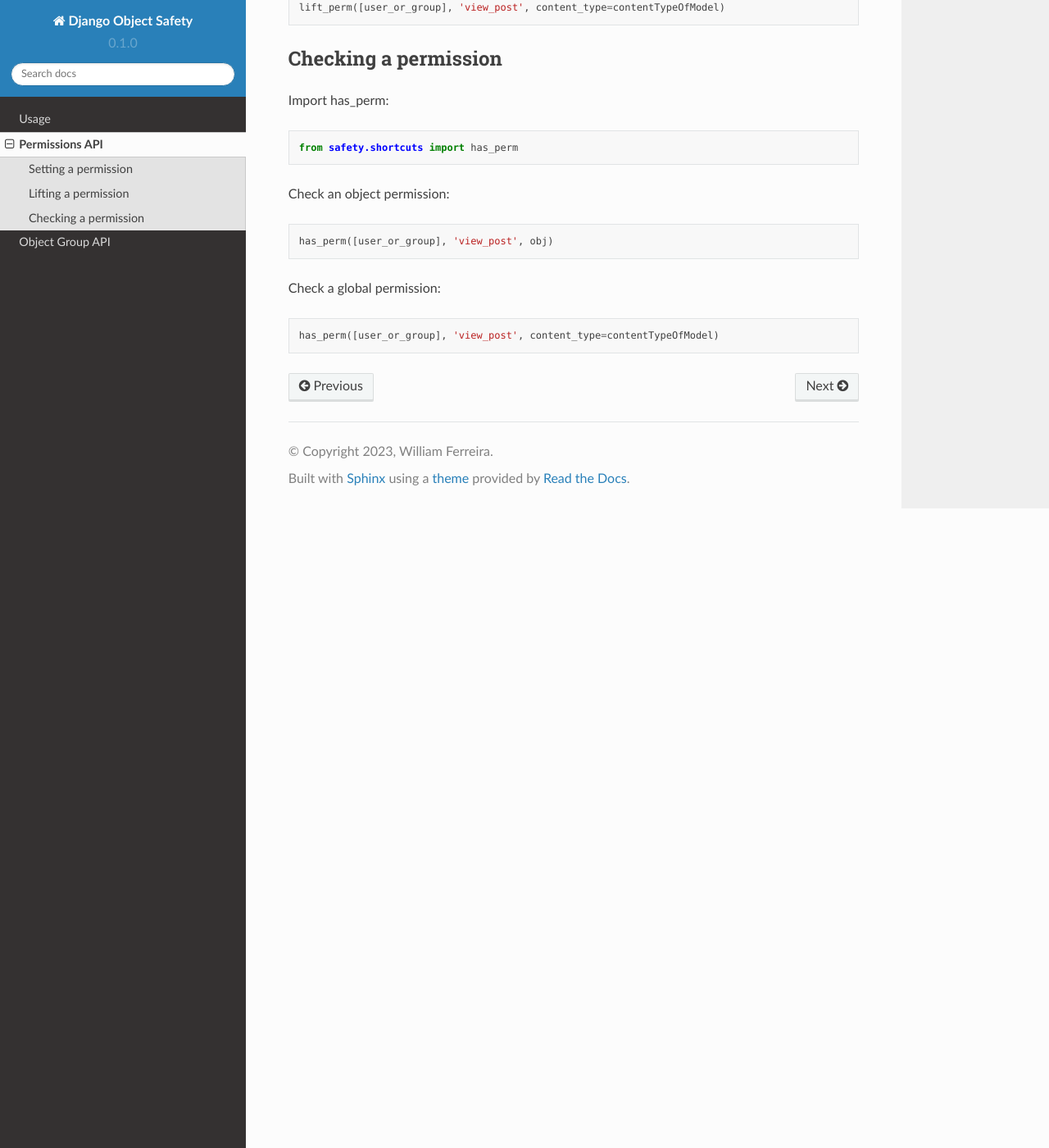
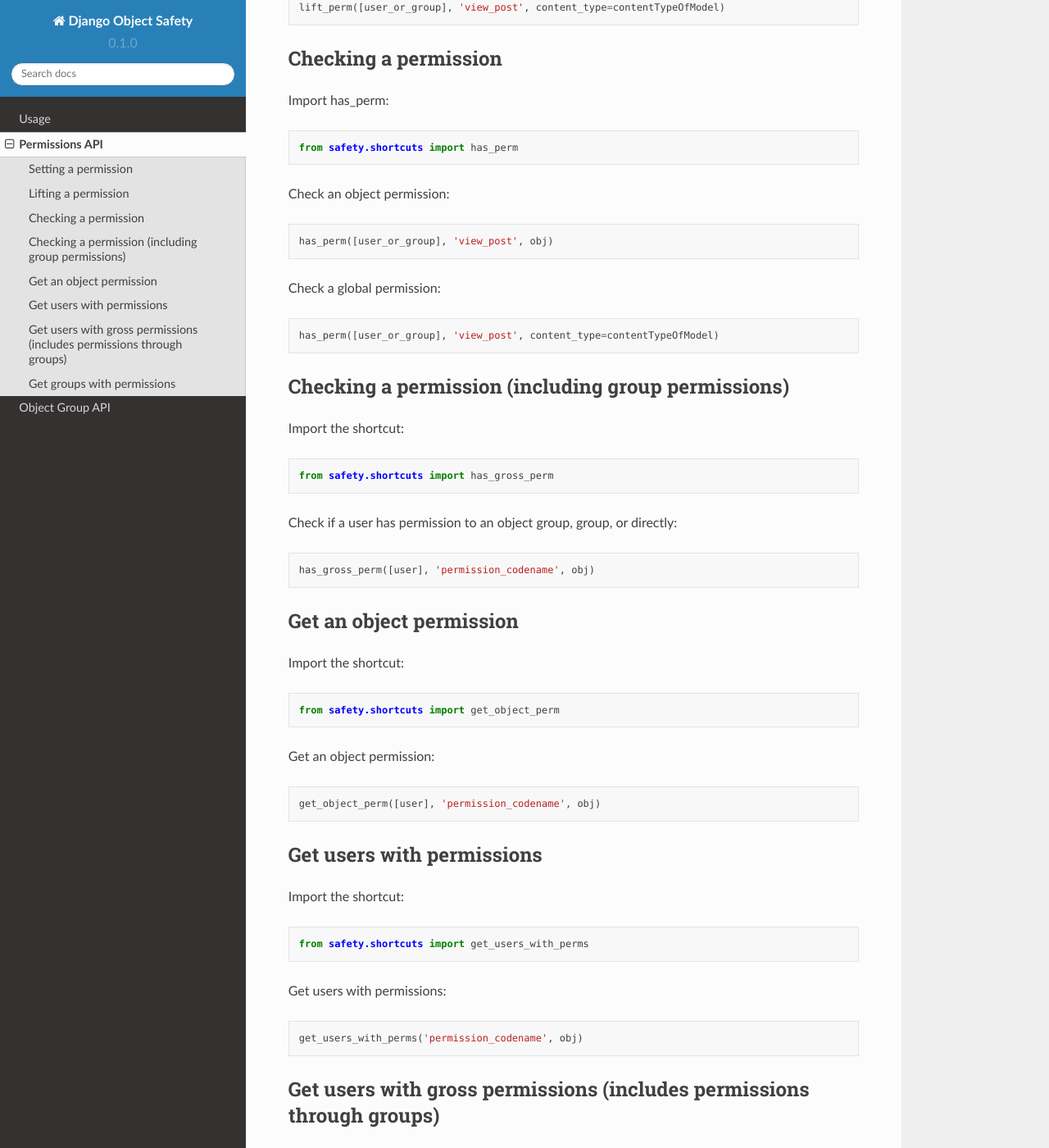
Before and after one commit to storm-sft/django-object-safety-docs, a Sphinx documentation site: the page built from docs/source/permissions_api.rst, in a window 1280 px wide and 1400 px high, scrolled down 906 px. Shown: the whole window at 82% size. Built offline with Sphinx 7.4.7 and the Read the Docs theme 2.0.0, drawn with Linux system fonts in a browser that asks for light colours; some of the changed text lies outside the part shown.

Commit message:
Document new features

```diff
--- a/docs/source/permissions_api.rst
+++ b/docs/source/permissions_api.rst
@@ -60,3 +60,79 @@ Check a global permission:
 .. code-block:: python
 
    has_perm([user_or_group], 'view_post', content_type=contentTypeOfModel)
+
+
+Checking a permission (including group permissions)
+---------------------------------------------------
+
+Import the shortcut:
+
+.. code-block:: python
+
+   from safety.shortcuts import has_gross_perm
+
+Check if a user has permission to an object group, group, or directly:
+
+.. code-block:: python
+
+   has_gross_perm([user], 'permission_codename', obj)
+
+Get an object permission
+------------------------
+
+Import the shortcut:
+
+.. code-block:: python
+
+   from safety.shortcuts import get_object_perm
+
+Get an object permission:
+
+.. code-block:: python
+
+   get_object_perm([user], 'permission_codename', obj)
+
+Get users with permissions
+--------------------------
+
+Import the shortcut:
+
+.. code-block:: python
+
+   from safety.shortcuts import get_users_with_perms
+
+Get users with permissions:
+
+.. code-block:: python
+
+   get_users_with_perms('permission_codename', obj)
+
+Get users with gross permissions (includes permissions through groups)
+----------------------------------------------------------------------
+
+Import the shortcut:
+
+.. code-block:: python
+
+   from safety.shortcuts import get_users_with_perms
+
+Get users with permissions:
+
+.. code-block:: python
+
+   get_users_with_perms('permission_codename', obj, with_group_users=True)
+
+Get groups with permissions
+---------------------------
+
+Import the shortcut:
+
+.. code-block:: python
+
+   from safety.shortcuts import get_groups_with_perms
+
+Get groups with permissions (obj can be None, it's default value):
+
+.. code-block:: python
+
+   get_groups_with_perms('permission_codename', obj)
--- a/pyproject.toml
+++ b/pyproject.toml
@@ -1,6 +1,6 @@
 [tool.poetry]
 name = "Django Object Safety Documentaton"
-version = "0.1.0"
+version = "1.0.0"
 description = "Django Object Permissions Documentaton"
 authors = ["William Ferreira"]
 
```
Also changed, not shown: docs/source/object_group_api.rst (+0 -16 lines).
